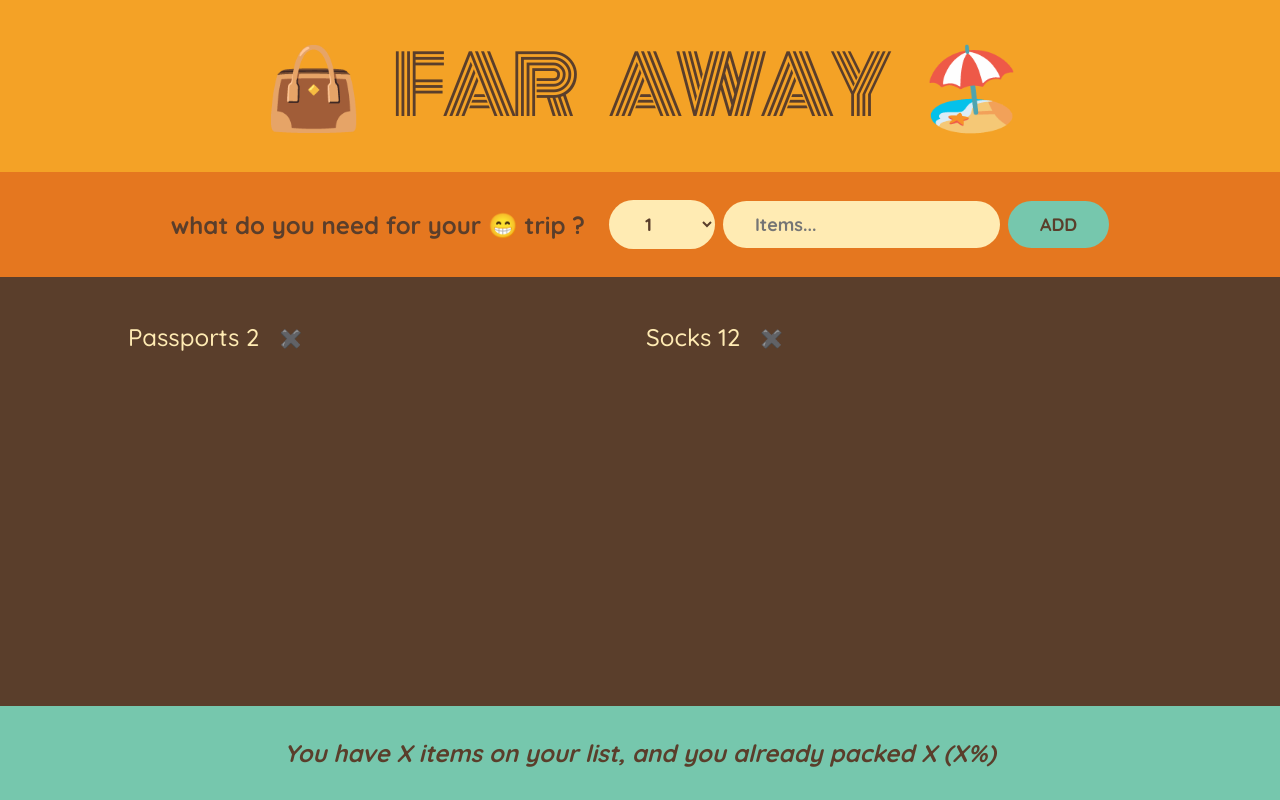
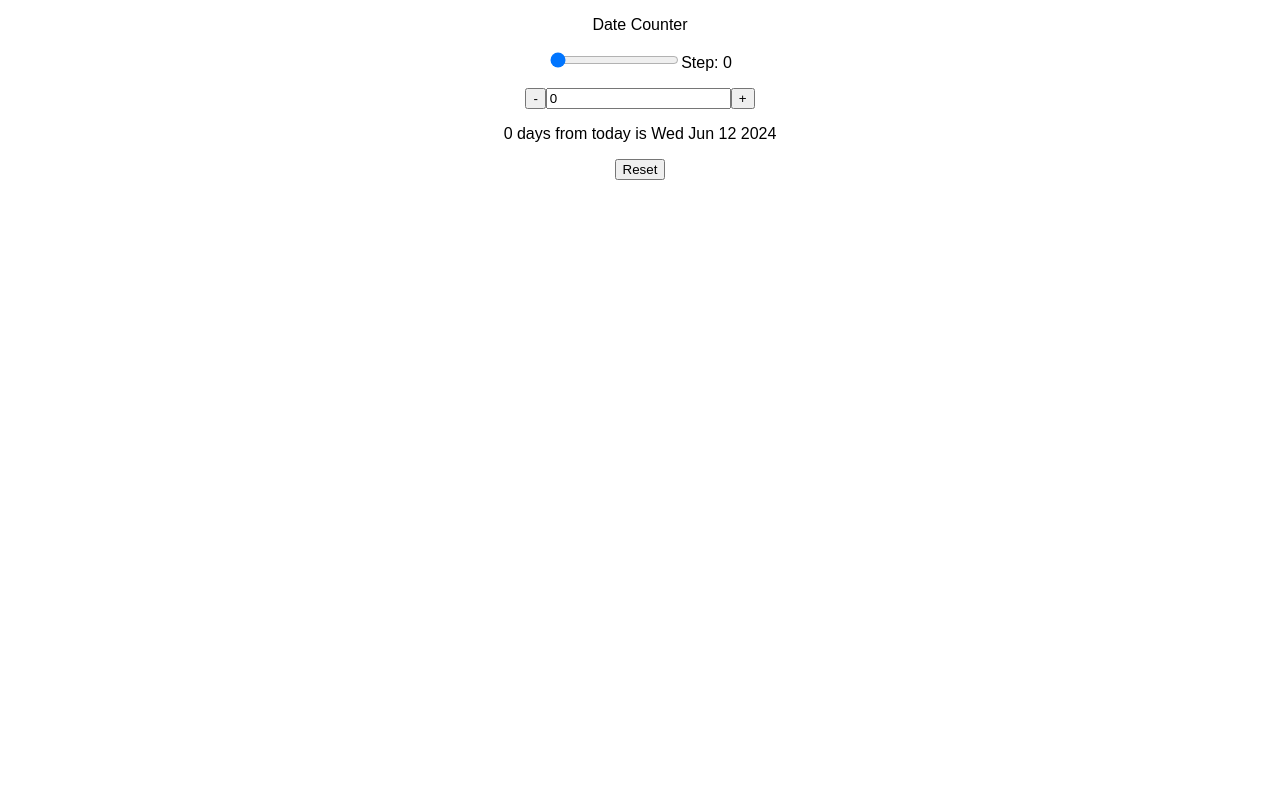
Before and after one commit to amontalvodiaz/poc-master-react, a React (Create React App) app: page / in a window 1280 px wide. Built offline with nearby package versions, Linux system fonts and the light colour scheme.

Commit message:
clock count v2 challenge

```diff
--- a/src/App.jsx
+++ b/src/App.jsx
@@ -1,91 +1,15 @@
-import { useState } from "react";
-
-const initialItems = [
-  { id: 1, description: "Passports", quantity: 2, packed: false },
-  { id: 2, description: "Socks", quantity: 12, packed: false }
-];
+import Clock from "./challenges/Clock";
 
 function App() {
   return (
     <div className="app">
-      <Logo />
-      <Form />
-      <PackingList />
-      <Stats />
+      {/*
+      <TravelList />
+      <FlashCards />
+      */}
+      <Clock />
     </div>
   );
 }
 
-function Logo() {
-  return <h1> 👜 Far Away 🏖️</h1>;
-}
-
-function Form() {
-  const [description, setDescription] = useState("");
-  const [quantity, setQuantity] = useState(1);
-
-  function submitHandler(submitEvent) {
-    submitEvent.preventDefault();
-  }
-
-  const updateDescription = (inputDescriptionEvent) => {
-    setDescription(inputDescriptionEvent.target.value);
-  };
-
-  const updateQuatity = (selectQuantityEvent) => {
-    setQuantity(Number(selectQuantityEvent.target.value));
-  };
-
-  return (
-    <form className="add-form" onSubmit={submitHandler}>
-      <h3>what do you need for your 😁 trip ?</h3>
-      <select value={quantity} onChange={updateQuatity}>
-        {Array.from({ length: 20 }, (_, i) => i + 1).map((num) => (
-          <option value={num} key={num}>
-            {num}
-          </option>
-        ))}
-      </select>
-      <input
-        type="text"
-        placeholder="Items..."
-        value={description}
-        onChange={updateDescription}
-      />
-      <button>Add</button>
-    </form>
-  );
-}
-
-function PackingList() {
-  return (
-    <div className="list">
-      <ul>
-        {initialItems.map((item) => (
-          <Item item={item} key={item.id} />
-        ))}
-      </ul>
-    </div>
-  );
-}
-
-function Item({ item }) {
-  return (
-    <li>
-      <span style={item.packed ? { textDecoratotion: "line-through" } : {}}>
-        {item.description} {item.quantity}
-      </span>
-      <button>✖️</button>
-    </li>
-  );
-}
-
-function Stats() {
-  return (
-    <footer className="stats">
-      <em> You have X items on your list, and you already packed X (X%)</em>
-    </footer>
-  );
-}
-
 export default App;
--- a/src/challenges/Clock/index.js
+++ b/src/challenges/Clock/index.jsx
@@ -1,4 +1,5 @@
 import { useState } from "react";
+import "./style.css";
 
 function Clock() {
   const [currentDate, setCurrentDate] = useState(new Date());
@@ -13,12 +14,8 @@ function Clock() {
     return +currentValue - +subtrahend;
   };
 
-  const stepUp = () => {
-    setSteps(valueUp(steps, 1));
-  };
-
-  const stepDown = () => {
-    setSteps(valueDown(steps, 1));
+  const inputStepsOnChangeHandler = (stepsEvent) => {
+    setSteps(stepsEvent.target.value);
   };
 
   const counterUp = () => {
@@ -38,21 +35,41 @@ function Clock() {
     );
   };
 
+  const inputCountOnchangeHandler = (countEvent) => {
+    setDays(countEvent.target.value);
+  };
+
+  const buttonResetOnClickHandler = () => {
+    setDays(0);
+    setSteps(0);
+    setCurrentDate(new Date());
+  };
   return (
     <div className="App">
       <p>Date Counter</p>
       <div>
-        <button onClick={stepDown}>-</button>
+        <input
+          type="range"
+          max={100}
+          min={0}
+          onChange={inputStepsOnChangeHandler}
+          value={steps}
+        />
         Step: {steps}
-        <button onClick={stepUp}>+</button>
         <p />
         <button onClick={counterDown}>-</button>
-        Count: {days}
+        <input
+          type="number"
+          placeholder="Count .. "
+          value={days}
+          onChange={inputCountOnchangeHandler}
+        />
         <button onClick={counterUp}>+</button>
       </div>
       <p>{days + " days from today is " + currentDate.toDateString()}</p>
+      <button onClick={buttonResetOnClickHandler}>Reset</button>
     </div>
   );
 }
 
-export default App;
+export default Clock;
--- /dev/null
+++ b/src/challenges/Clock/style.css
@@ -0,0 +1,4 @@
+.App {
+    font-family: sans-serif;
+    text-align: center;
+  }
--- a/src/index.css
+++ /dev/null
@@ -1,131 +0,0 @@
-@import url("https://fonts.googleapis.com/css2?family=Monoton&family=Quicksand:wght@500;700&display=swap");
-
-* {
-  margin: 0;
-  padding: 0;
-  box-sizing: border-box;
-}
-
-html {
-  font-size: 62.5%;
-}
-
-body {
-  font-size: 2.4rem;
-  font-family: sans-serif;
-  color: #5a3e2b;
-  font-family: "Quicksand";
-  font-weight: 500;
-}
-
-.app {
-  width: 100%;
-  height: 100vh;
-  display: grid;
-  grid-template-rows: auto auto 1fr auto;
-}
-
-h1 {
-  text-align: center;
-  background-color: #f4a226;
-  font-family: "Monoton";
-  font-size: 8rem;
-  text-transform: uppercase;
-  font-weight: 400;
-  word-spacing: 30px;
-  letter-spacing: -5px;
-  padding: 2.4rem 0;
-}
-
-.add-form {
-  background-color: #e5771f;
-  padding: 2.8rem 0;
-  display: flex;
-  align-items: center;
-  justify-content: center;
-  gap: 0.8rem;
-}
-
-h3 {
-  margin-right: 1.6rem;
-  font-size: 2.4rem;
-}
-
-button,
-select,
-input {
-  background-color: #ffebb3;
-  color: #5a3e2b;
-  font-family: inherit;
-  border: none;
-  border-radius: 10rem;
-  padding: 1.2rem 3.2rem;
-  font-weight: 700;
-  font-size: 1.8rem;
-  cursor: pointer;
-}
-
-.add-form button {
-  text-transform: uppercase;
-  background-color: #76c7ad;
-}
-
-.list {
-  background-color: #5a3e2b;
-  color: #ffebb3;
-  padding: 4rem 0;
-
-  display: flex;
-  justify-content: space-between;
-  flex-direction: column;
-  gap: 3.2rem;
-  align-items: center;
-}
-
-.actions button,
-.list select {
-  text-transform: uppercase;
-  padding: 0.8rem 2.4rem;
-  font-size: 1.4rem;
-  font-weight: 700;
-  margin: 0 0.8rem;
-}
-
-.list ul {
-  list-style: none;
-  width: 80%;
-
-  display: grid;
-  grid-template-columns: repeat(auto-fit, minmax(250px, 1fr));
-  gap: 1.2rem;
-  justify-content: center;
-  align-content: start;
-}
-
-.list li {
-  display: flex;
-  align-items: center;
-  gap: 1.2rem;
-}
-
-input[type="checkbox"] {
-  height: 2rem;
-  width: 2rem;
-  accent-color: #e5771f;
-}
-
-.list li button {
-  cursor: pointer;
-  background: none;
-  border: none;
-  font-size: 1.8rem;
-  padding: 0.8rem;
-  transform: translateY(2px);
-}
-
-.stats {
-  background-color: #76c7ad;
-  text-align: center;
-  font-weight: 700;
-  padding: 3.2rem 0;
-}
--- a/src/index.js
+++ b/src/index.js
@@ -1,7 +1,6 @@
 import React from "react";
 import ReactDOM from "react-dom/client";
 import App from "./App";
-import "./index.css";
 
 const root = ReactDOM.createRoot(document.getElementById("root"));
 root.render(
```
